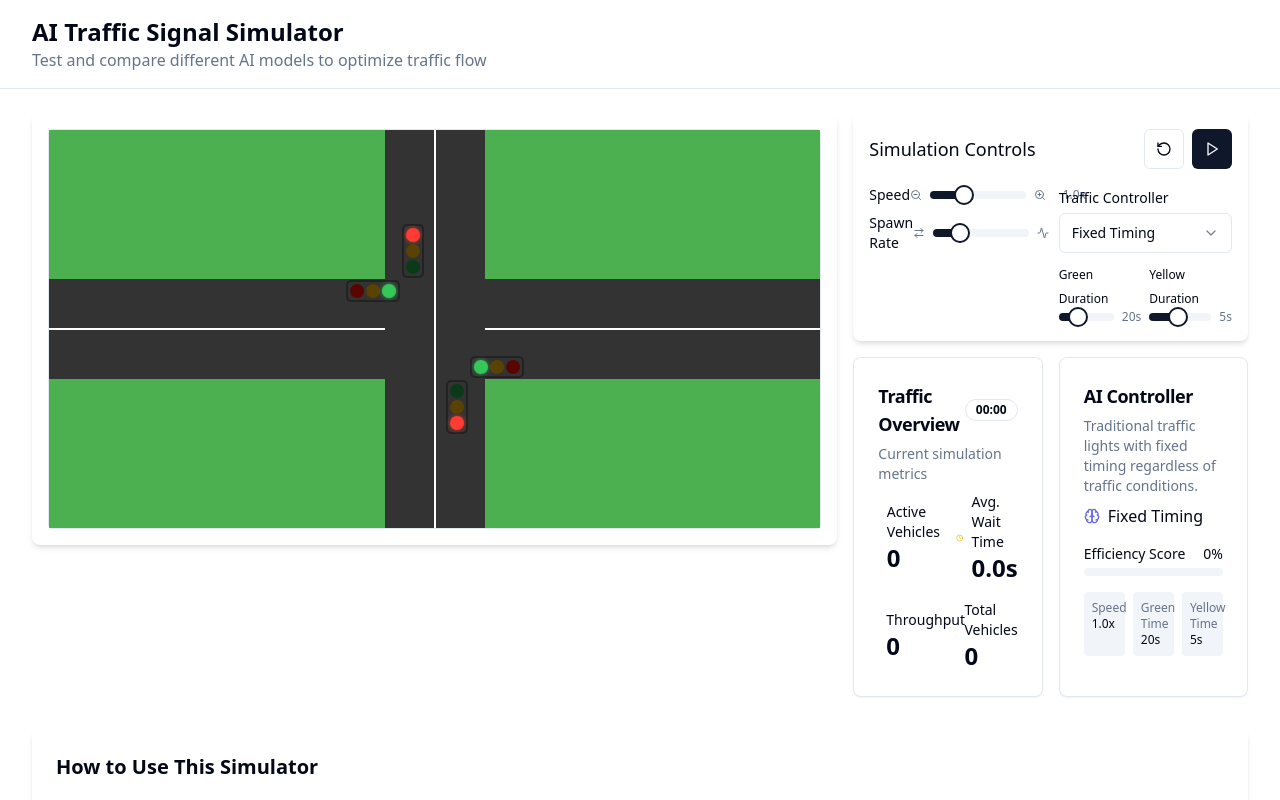
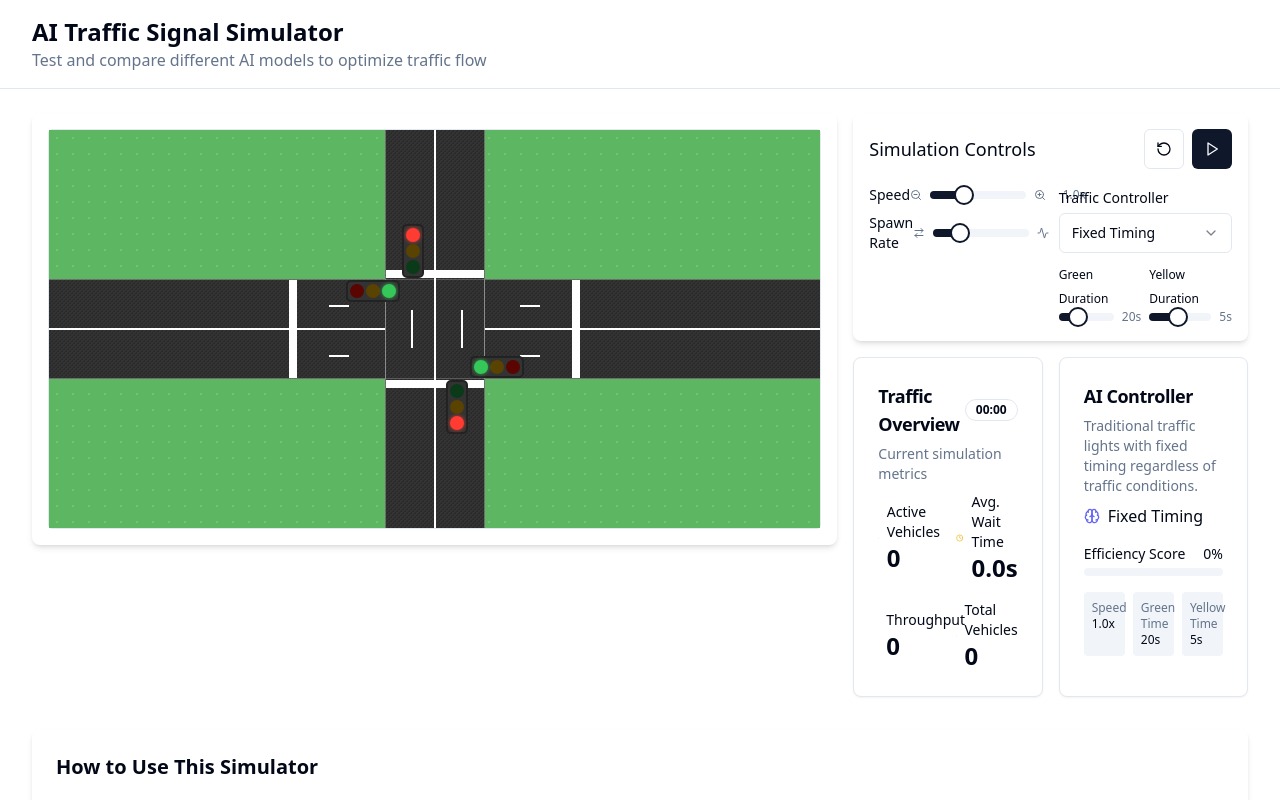
Before and after one commit to pururajsingh06/flow-forge-traffic-sim-49, a React (Vite) app: page / in a window 1280 px wide. Shown: the top 800 px of the page. Built offline with nearby package versions, Linux system fonts and the light colour scheme.

Commit message:
Enhance UI for intersection and lights
Add more details to the UI of canvas road intersection stop lines and traffic lights.

```diff
--- a/src/components/Intersection.tsx
+++ b/src/components/Intersection.tsx
@@ -9,20 +9,43 @@ interface IntersectionProps {
 const Intersection: React.FC<IntersectionProps> = ({ trafficLights }) => {
   return (
     <div className="relative w-full h-full">
-      {/* Background */}
-      <div className="absolute inset-0 bg-grass" />
+      {/* Background with subtle texture */}
+      <div className="absolute inset-0 bg-grass bg-opacity-90 pattern-dots pattern-green-700 pattern-bg-transparent pattern-opacity-10 pattern-size-2" />
 
       {/* Horizontal Road */}
-      <div className="absolute left-0 right-0 top-1/2 h-[100px] bg-road transform -translate-y-1/2">
-        {/* Road Markings */}
+      <div className="absolute left-0 right-0 top-1/2 h-[100px] bg-road transform -translate-y-1/2 border-y border-roadMarking/30">
+        {/* Center Line */}
         <div className="absolute left-0 right-0 top-1/2 h-[2px] bg-roadMarking transform -translate-y-1/2 dashed-line" />
+
+        {/* Stop Lines */}
+        <div className="absolute left-[240px] top-0 bottom-0 w-[8px] bg-roadMarking" />
+        <div className="absolute right-[240px] top-0 bottom-0 w-[8px] bg-roadMarking" />
+
+        {/* Lane Markers */}
+        <div className="absolute left-[280px] top-[25px] h-[2px] w-[20px] bg-roadMarking" />
+        <div className="absolute left-[280px] top-[75px] h-[2px] w-[20px] bg-roadMarking" />
+        <div className="absolute right-[280px] top-[25px] h-[2px] w-[20px] bg-roadMarking" />
+        <div className="absolute right-[280px] top-[75px] h-[2px] w-[20px] bg-roadMarking" />
       </div>
 
       {/* Vertical Road */}
-      <div className="absolute top-0 bottom-0 left-1/2 w-[100px] bg-road transform -translate-x-1/2">
-        {/* Road Markings */}
+      <div className="absolute top-0 bottom-0 left-1/2 w-[100px] bg-road transform -translate-x-1/2 border-x border-roadMarking/30">
+        {/* Center Line */}
         <div className="absolute top-0 bottom-0 left-1/2 w-[2px] bg-roadMarking transform -translate-x-1/2 dashed-line" />
+
+        {/* Stop Lines */}
+        <div className="absolute top-[140px] left-0 right-0 h-[8px] bg-roadMarking" />
+        <div className="absolute bottom-[140px] left-0 right-0 h-[8px] bg-roadMarking" />
+
+        {/* Lane Markers */}
+        <div className="absolute left-[25px] top-[180px] w-[2px] h-[20px] bg-roadMarking" />
+        <div className="absolute left-[75px] top-[180px] w-[2px] h-[20px] bg-roadMarking" />
+        <div className="absolute left-[25px] bottom-[180px] w-[2px] h-[20px] bg-roadMarking" />
+        <div className="absolute left-[75px] bottom-[180px] w-[2px] h-[20px] bg-roadMarking" />
       </div>
+
+      {/* Intersection Box */}
+      <div className="absolute left-1/2 top-1/2 w-[100px] h-[100px] transform -translate-x-1/2 -translate-y-1/2 border border-roadMarking/20" />
 
       {/* Traffic Lights */}
       {trafficLights.map(light => (
--- a/src/index.css
+++ b/src/index.css
@@ -98,11 +98,57 @@
 .dashed-line {
   background-image: repeating-linear-gradient(
     to right,
-    white,
-    white 10px,
+    rgba(255, 255, 255, 0.9),
+    rgba(255, 255, 255, 0.9) 10px,
     transparent 10px,
     transparent 20px
   );
+}
+
+/* Road patterns and textures */
+.pattern-dots {
+  background-image: radial-gradient(
+    rgba(255, 255, 255, 0.15) 1px,
+    transparent 1px
+  );
+  background-size: 16px 16px;
+}
+
+/* Enhanced traffic light glow effects */
+.traffic-light.red {
+  box-shadow: 0 0 15px rgba(255, 59, 48, 0.5);
+}
+
+.traffic-light.yellow {
+  box-shadow: 0 0 15px rgba(255, 204, 0, 0.5);
+}
+
+.traffic-light.green {
+  box-shadow: 0 0 15px rgba(52, 199, 89, 0.5);
+}
+
+/* Road surface texture */
+.bg-road {
+  background-color: #333333;
+  background-image:
+    linear-gradient(
+      45deg,
+      #2a2a2a 25%,
+      transparent 25%,
+      transparent 75%,
+      #2a2a2a 75%,
+      #2a2a2a
+    ),
+    linear-gradient(
+      45deg,
+      #2a2a2a 25%,
+      transparent 25%,
+      transparent 75%,
+      #2a2a2a 75%,
+      #2a2a2a
+    );
+  background-size: 4px 4px;
+  background-position: 0 0, 2px 2px;
 }
 
 @keyframes car-movement {
```
